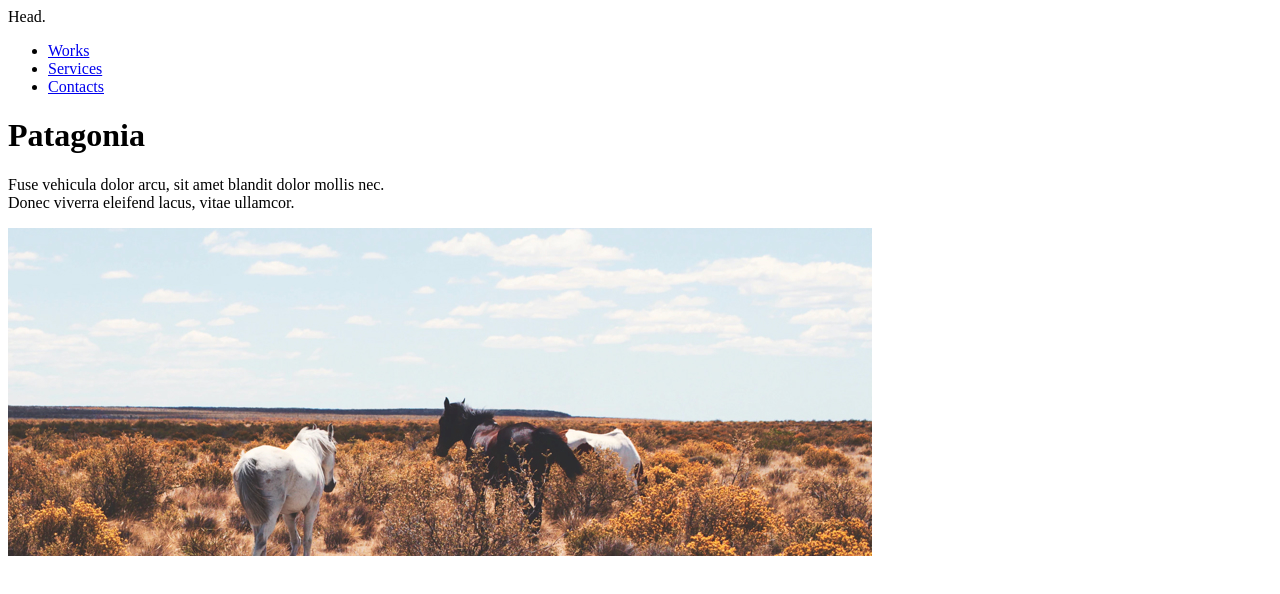
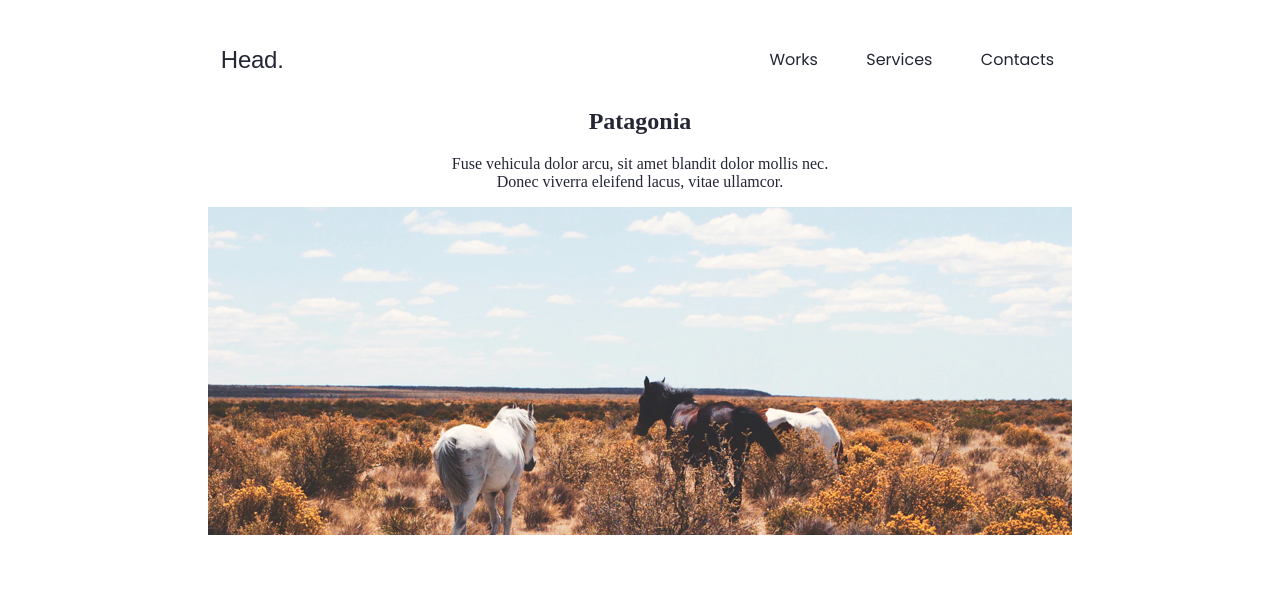
Before and after one commit to Bsindjui/responsive-designs, a plain HTML site: page index.html in a window 1280 px wide. Drawn offline with Linux system fonts and the light colour scheme.

Commit message:
Modified html and css

```diff
--- a/index.html
+++ b/index.html
@@ -8,6 +8,7 @@
   <link href="https://fonts.googleapis.com/css2?family=Poppins:wght@400;600&display=swap" rel="stylesheet">
 </head>
 <body>
+    <main>
         <header class="header">
             <div class="logo">Head.</div>
             <nav>
@@ -19,15 +20,18 @@
             </nav>
         </header>
 
-  <main class="main">
+        <section class="main-section">
             <h1 class="title">Patagonia</h1>
+            <div class="main-text-container">
                 <p class="subtitle">
                 Fuse vehicula dolor arcu, sit amet blandit dolor mollis nec. <br>
                 Donec viverra eleifend lacus, vitae ullamcor.
                 </p>
+            </div>
             <div class="image-container">
             <img src="images/desktop-image.jpg" alt="Patagonia landscape" class="main-image">
             </div>
+        </section>
     </main>
 </body>
 </html>
--- a/styles/index.css
+++ b/styles/index.css
@@ -0,0 +1,47 @@
+body{
+    color: #242635;
+    display: flex;
+    justify-content: center;
+    text-align: center;
+}
+
+.main{
+    max-width: 864px;
+    width: 100%;
+}
+
+.header{
+    display: flex;
+    align-items: center;
+    justify-content: space-between;
+    margin-top: 3vh;
+    padding: 0 1vw 0 1vw;
+}
+
+.logo{
+    font-family: "Aldrich", sans-serif;
+    font-weight: 400;
+    font-style: normal;
+    font-size: 24px;
+    letter-spacing: -0.25px;
+    line-height: 36px;
+}
+
+.nav{
+    display: flex;
+    justify-content: space-between;
+    font-family: "Poppins", sans-serif;
+    font-weight: 400;
+    font-style: normal;
+    font-size: 16px;
+    line-height: 24px;
+    list-style: none;
+}
+
+.nav > li > a{
+    text-decoration: none;
+    color: #242635;
+    margin-left: 3vw;
+    padding: 0 5px 0 5px;
+    border-radius: 5px;
+}
```
Lines whose indentation alone changed are shown as unchanged.
